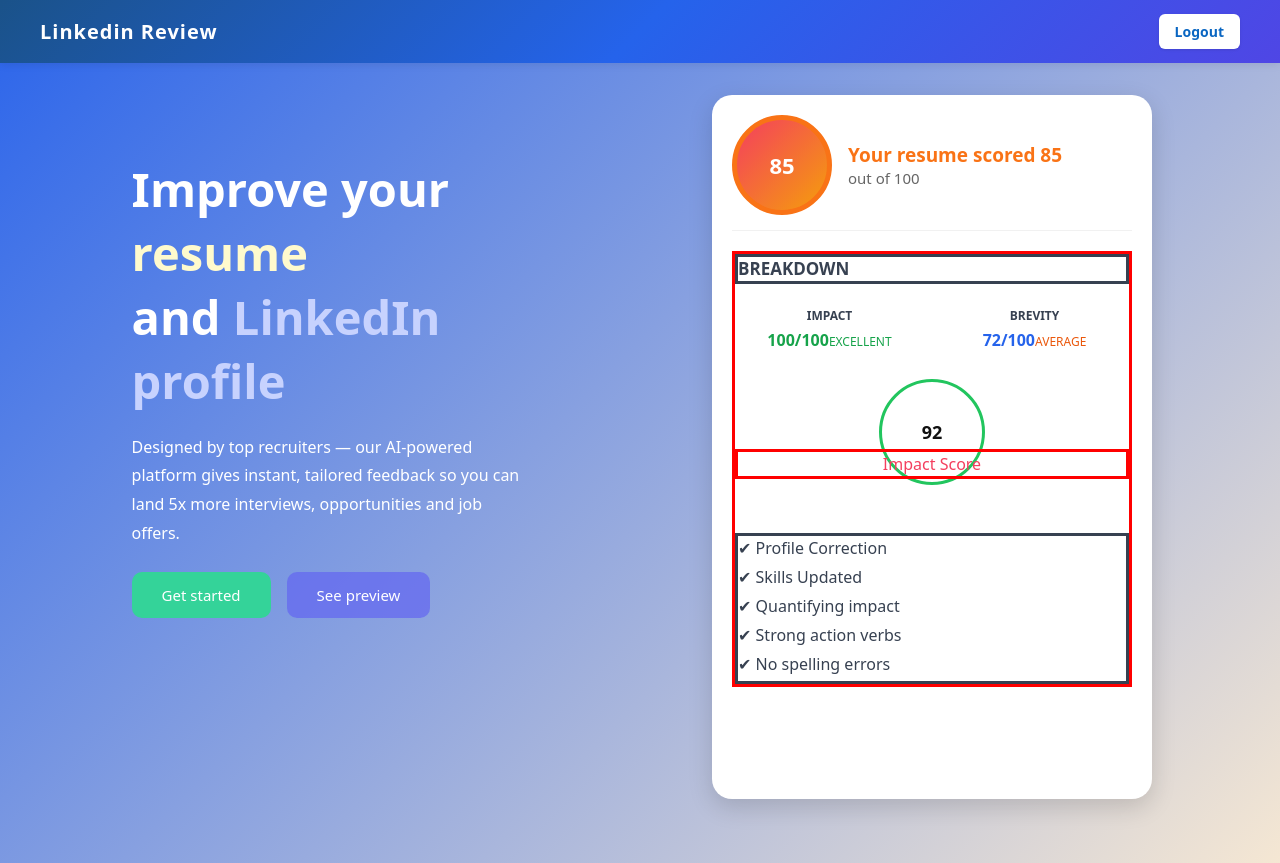
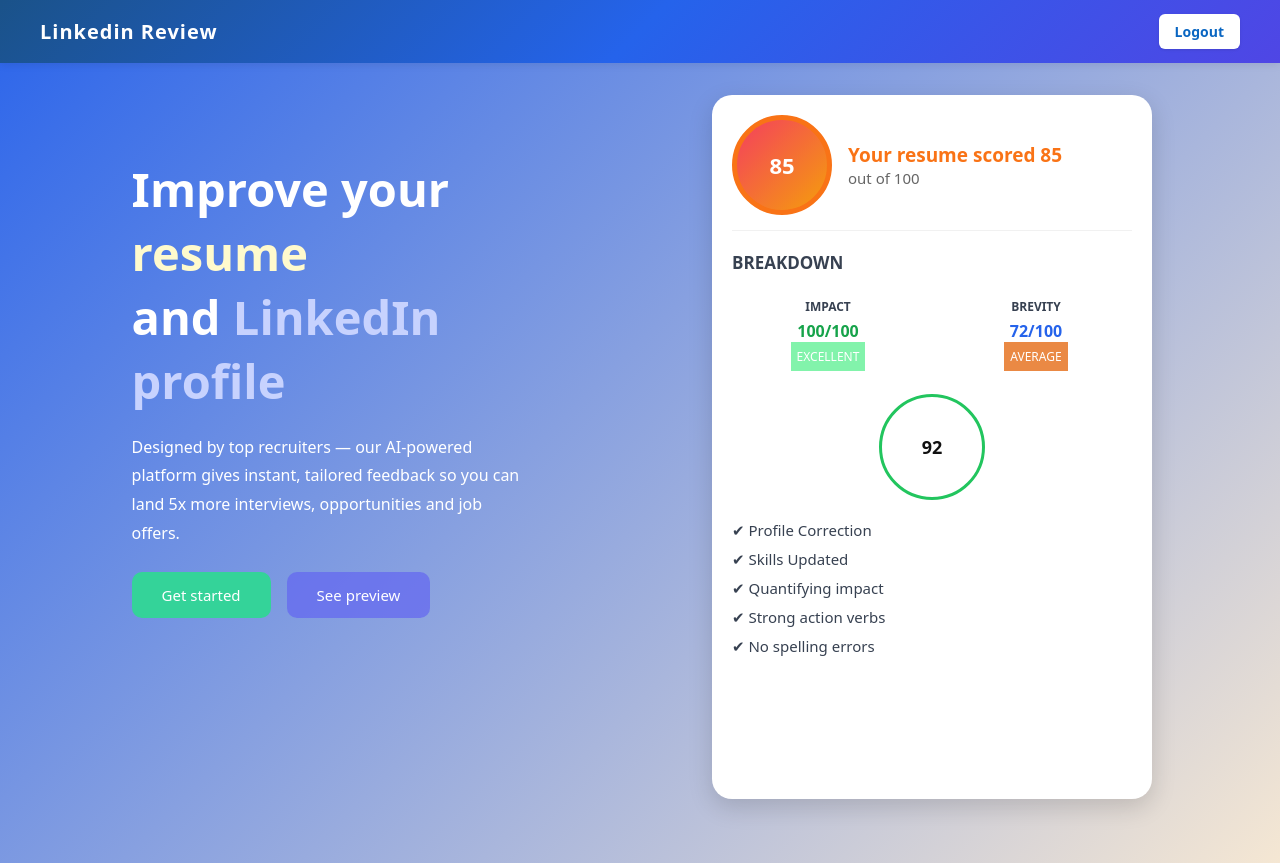
Before and after one commit to Nandiniatri/LinkedinProfileE, a React (Vite) app: page / in a window 1280 px wide. Built offline with nearby package versions, Linux system fonts and the light colour scheme.

Commit message:
make a css updated

```diff
--- a/src/linkedinProfileExplore/homePage/HomePage.css
+++ b/src/linkedinProfileExplore/homePage/HomePage.css
@@ -151,7 +151,7 @@ body {
 
 .breakdown {
     margin-top: 20px;
-    border: solid red;
+    /* border: solid red; */
     line-height: 24px;
 }
 
@@ -159,13 +159,13 @@ body {
     font-size: 17px;
     color: #374151;
     margin-bottom: 10px;
-    border: solid;
+    /* border: solid; */
 }
 
 .stats {
     display: flex;
     justify-content: space-between;
-    margin-bottom: 15px;
+    margin-bottom: 14px;
 }
 
 .stat {
@@ -217,7 +217,7 @@ body {
 }
 
 .impact-score p {
-    border: solid red;
+    /* border: solid red; */
     color: #f43f5e;
     position: relative;
     bottom: 36px;
@@ -229,10 +229,24 @@ body {
     padding: 0;
     margin-top: 18px;
     color: #374151;
-    border: solid;
+    /* border: solid; */
 }
 
 .points li {
     margin-bottom: 5px;
-    font-size: 16px;
+    font-size: 15px;
 }
+
+.green {
+    border: 1px solid;
+    background-color: #82f3ab;
+    padding: 6px;
+    color: white !important;
+}
+
+.orange {
+    border: 1px solid;
+    background-color: #ea8944;
+    padding: 6px;
+    color: white !important;
+}
--- a/src/linkedinProfileExplore/homePage/HomePage.jsx
+++ b/src/linkedinProfileExplore/homePage/HomePage.jsx
@@ -43,18 +43,20 @@ export default function Home() {
                                     <div className="stat impact">
                                         <p className="label">IMPACT</p>
                                         <strong>100/100</strong>
+                                        <br />
                                         <span className="status green">EXCELLENT</span>
                                     </div>
                                     <div className="stat brevity">
                                         <p className="label">BREVITY</p>
                                         <strong>72/100</strong>
+                                        <br />
                                         <span className="status orange">AVERAGE</span>
                                     </div>
                                 </div>
 
                                 <div className="impact-score">
                                     <div className="circle">92</div>
-                                    <p>Impact Score</p>
+                                    {/* <p>Impact Score</p> */}
                                 </div>
 
                                 <ul className="points">
```
